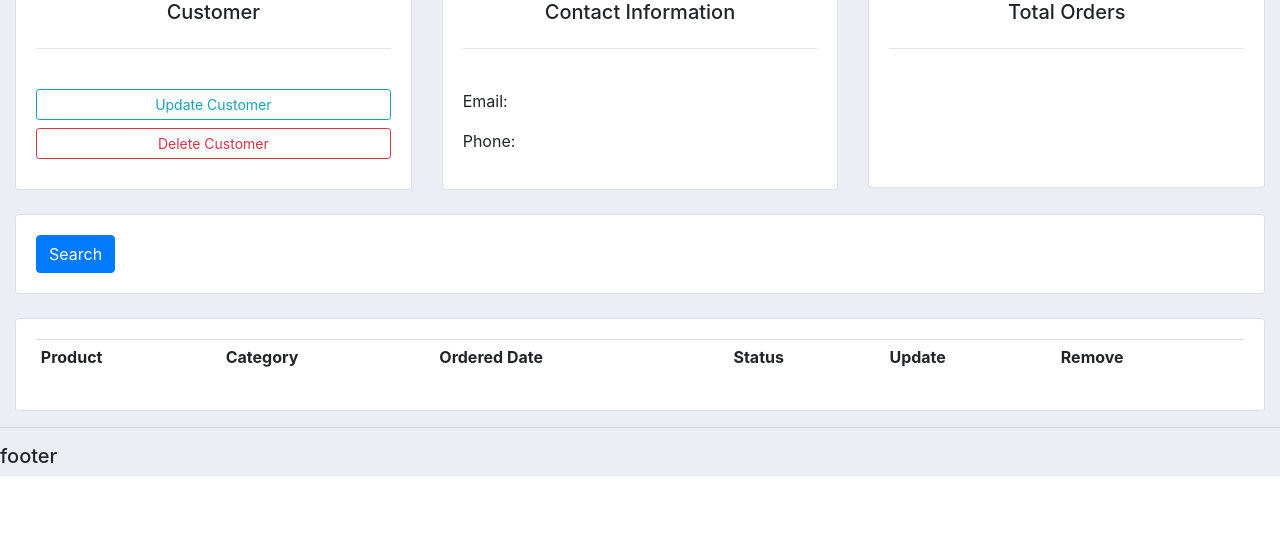
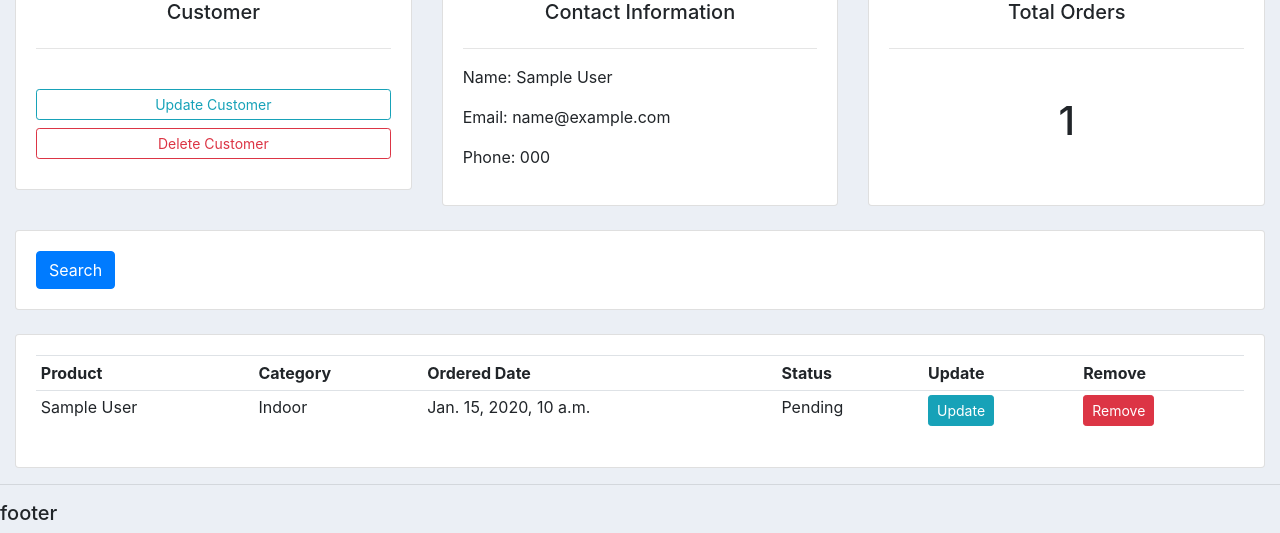
Before and after one commit to md-abdul-alim/Customer-Management-System, a Django app: template accounts/templates/accounts/customer.html in a window 1280 px wide. Shown: the part 337-870 px from the top of the page. Before the commit the page ends 813 px from the top, so only its background shows below. Run offline with Django 3.2, Linux system fonts and the light colour scheme; tables that the repository leaves empty hold one stand-in row (values such as "Sample post"); the template is opened without the code that fills it: values that come from a table or form of the project are taken from there, most other values are stand-ins (such as "Sample title", 1, 10 or a date in 2020); lists and menus that the app fills with data are empty; some libraries are stand-ins or nearby versions.

Commit message:
All table data updated

```diff
--- a/accounts/templates/accounts/customer.html
+++ b/accounts/templates/accounts/customer.html
@@ -15,17 +15,16 @@
         <div class="card card-body">
             <h5 style="text-align: center;">Contact Information</h5>
             <hr>
-            <br>
-            <p>Email: </p>
-            <p>Phone: </p>
+            <p>Name: {{ customer.name }}</p>
+            <p>Email: {{ customer.email }}</p>
+            <p>Phone: {{ customer.phone }}</p>
         </div>
     </div>
     <div class="col-md">
         <div class="card card-body">
             <h5 style="text-align: center;">Total Orders</h5>
             <hr>
-            <br>
-            <h1 style="text-align: center;padding: 35px"></h1>
+            <h1 style="text-align: center;padding: 32px">{{ total_orders }}</h1>
         </div>
     </div>
 </div>
@@ -55,6 +54,17 @@
                     <th>Update</th>
                     <th>Remove</th>
                 </tr>
+                {% for order in orders %}
+                    <tr>
+                        <td>{{order.product}}</td>
+                        <td>{{order.product.category}}</td>
+                        <td>{{order.date_created}}</td>
+                        <td>{{ order.status }}</td>
+                        <td><a class="btn btn-sm btn-info" href="">Update</a></td>
+                        <td><a class="btn btn-sm btn-danger" href="">Remove</a></td>
+                    </tr>
+                {% endfor %}
+
             </table>
         </div>
     </div>
--- a/accounts/templates/accounts/navbar.html
+++ b/accounts/templates/accounts/navbar.html
@@ -1,17 +1,17 @@
 {% load static %}
 <nav class="navbar navbar-expand-lg navbar-dark bg-dark">
-<img src="{% static '/images/logo.jpg' %}" alt=""> <!--https://www.designevo.com/logo-maker/-->
-  <a class="navbar-brand" href="#">Home</a>
+    <a href="{% url 'index' %}"><img src="{% static '/images/logo.jpg' %}" alt="logo"></a> <!--https://www.designevo.com/logo-maker/-->
+  <!-- <a class="navbar-brand" href="#">Home</a> -->
   <button class="navbar-toggler" type="button" data-toggle="collapse" data-target="#navbarNavDropdown" aria-controls="navbarNavDropdown" aria-expanded="false" aria-label="Toggle navigation">
     <span class="navbar-toggler-icon"></span>
   </button>
   <div class="collapse navbar-collapse" id="navbarNavDropdown">
     <ul class="navbar-nav">
       <li class="nav-item active">
-        <a class="nav-link" href="#">Dashboard <span class="sr-only">(current)</span></a>
+        <a class="nav-link" href="{% url 'index' %}">Dashboard <span class="sr-only">(current)</span></a>
       </li>
       <li class="nav-item">
-        <a class="nav-link" href="#">Products</a>
+        <a class="nav-link" href="{% url 'products' %}">Products</a>
       </li>
       <li class="nav-item dropdown">
         <a class="nav-link dropdown-toggle" href="#" id="navbarDropdownMenuLink" data-toggle="dropdown" aria-haspopup="true" aria-expanded="false">
@@ -31,6 +31,7 @@
           <a class="dropdown-item" href="https://docs.djangoproject.com/en/3.1/ref/models/querysets/" target="_blank">QuerySet API</a>
           <a class="dropdown-item" href="https://getbootstrap.com/docs/4.5/getting-started/introduction/" target="_blank">Bootstrap JS</a>
           <a class="dropdown-item" href="https://getbootstrap.com/docs/4.5/getting-started/introduction/" target="_blank">Bootstrap CSS</a>
+          <a class="dropdown-item" href="https://docs.djangoproject.com/en/3.1/topics/http/urls/#example" target="_blank">Django URLs</a>
         </div>
       </li>
     </ul>
--- a/accounts/urls.py
+++ b/accounts/urls.py
@@ -2,7 +2,7 @@ from django.urls import path
 from . import views
 
 urlpatterns = [
-    path('', views.home),
-    path('products/', views.products),
-    path('customer/', views.customer),
+    path('', views.index, name='index'),
+    path('products/', views.products, name='products'),
+    path('customer/<str:pk>/', views.customer, name='customer'),
 ]
```
Also changed, not shown: accounts/templates/accounts/dashboard.html (+5 -3 lines), accounts/views.py (+11 -3 lines).
